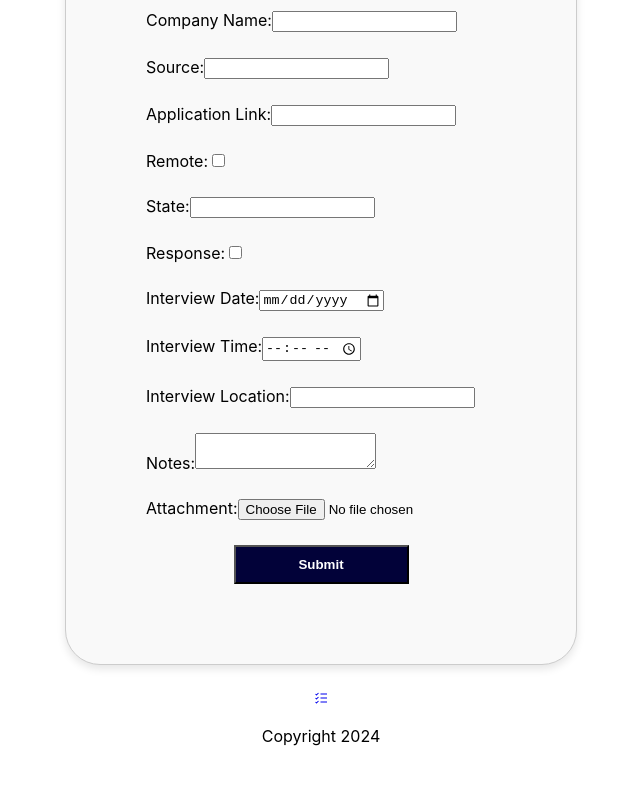
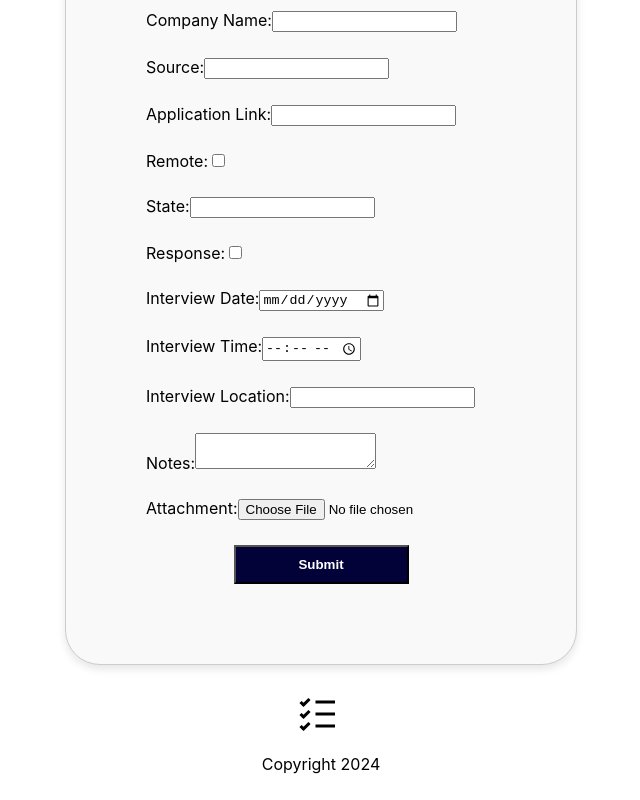
Before and after one commit to TomG87/application_frontend, a React (Create React App) app: page /applications/create in a window 1280 px wide. Shown: the part 355-1155 px from the top of the page, without its empty margins (319-959 px from the left). Before the commit the page ends 1127 px from the top, so only its background shows below. Built offline with nearby package versions, Linux system fonts and the light colour scheme; no server answers; sample sign-in values are in the browser's storage.

Commit message:
adjust size of total resume icon to match other icons for consistency

```diff
--- a/src/App.css
+++ b/src/App.css
@@ -184,3 +184,9 @@ text-align: center;
     vertical-align: middle;
     color: black
   }
+  .total-resume-icon{
+    margin-right: 8px;
+    font-size: 3em;
+    vertical-align: middle;
+    color: black
+  }
```
